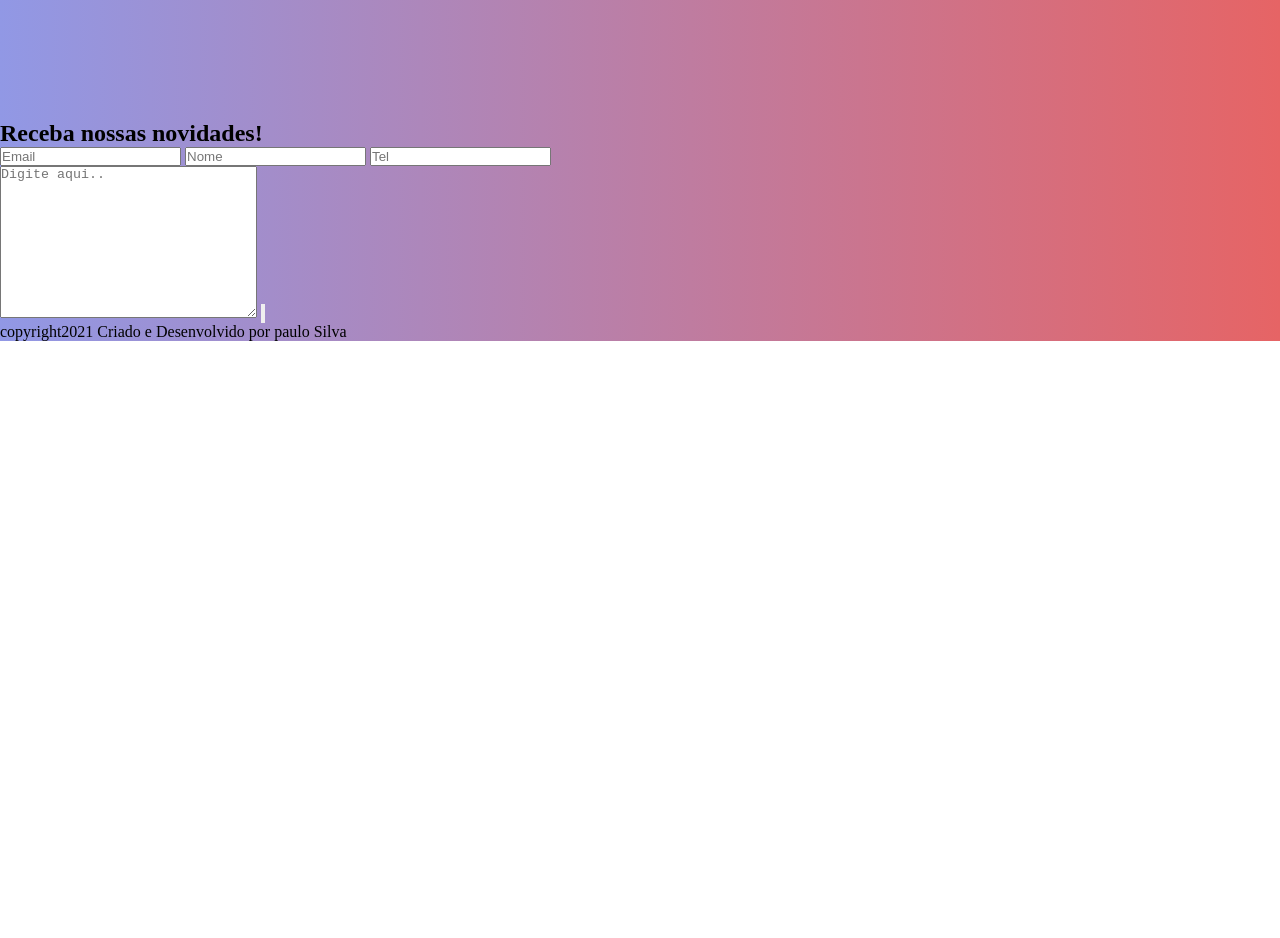
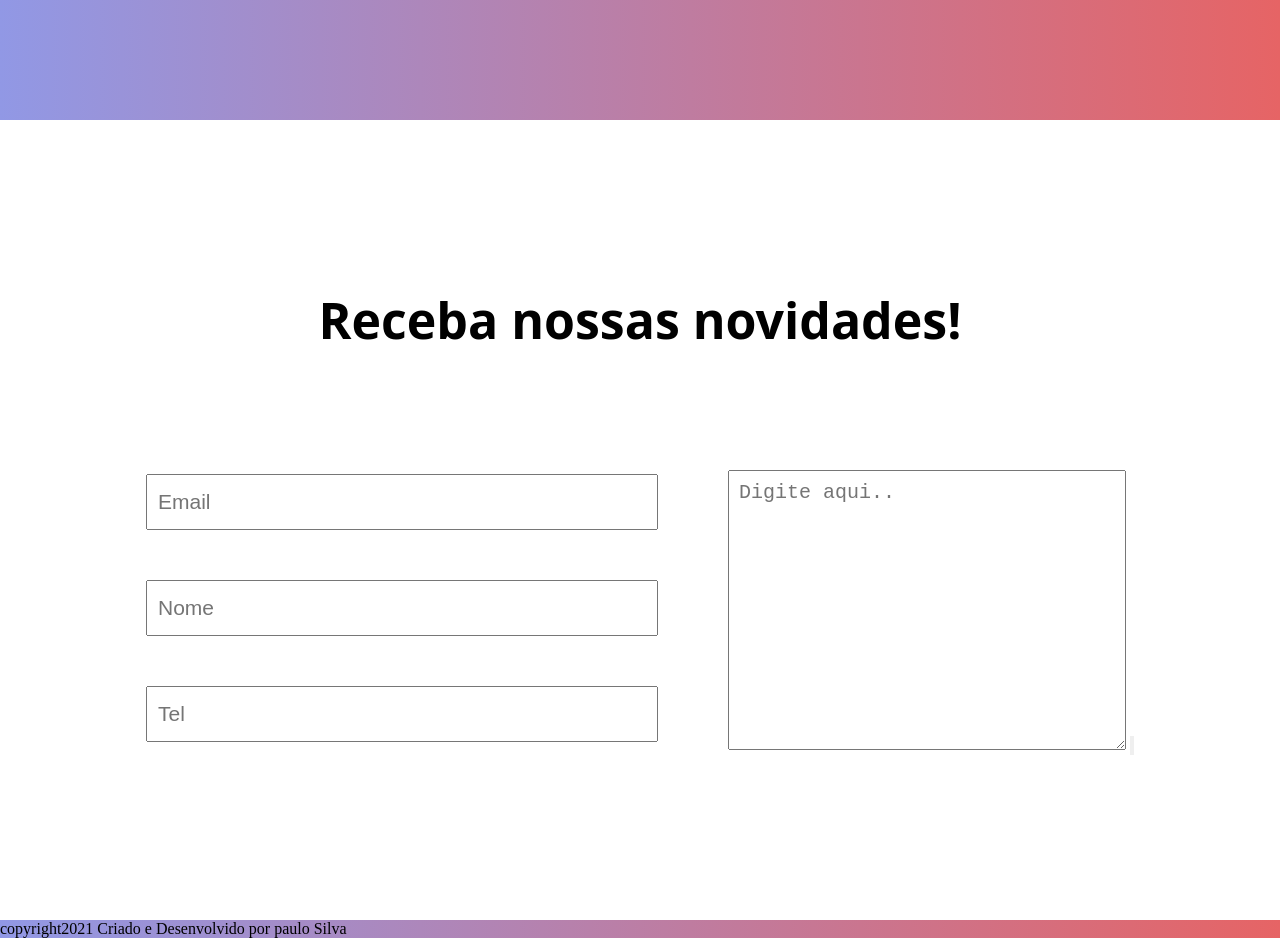
Before and after one commit to PauloHennry/E-commerMeuPet, a plain HTML site: page index.html in a window 1280 px wide. Shown: the part 2920-3858 px from the top of the page. Before the commit the page ends 3261 px from the top, so only its background shows below. Drawn offline with Linux system fonts and the light colour scheme.

Commit message:
Estilizando a parte de formulario do cliente

```diff
--- a/assets/css/style.css
+++ b/assets/css/style.css
@@ -249,3 +249,52 @@ body{
     background: #fa6800;
 }
 /*Parte de formulario*/
+.conteiner-formulario{
+    background-color: white;
+    display: flex;
+    align-items: center;
+    justify-content: center;
+    height: 100vh;
+    width: 100%;
+}
+.h2-formulario{
+    text-align: center;
+    font-size: 50px;
+    margin-bottom: 78px;
+    font-family: system-ui;
+}
+.cont-formulario{
+    display: flex;
+    flex-direction: column;
+    align-items: center;
+}
+.inputs-formulario{
+    height: 7vh;
+    width: 40vw;
+    margin: 40px 70px 10px 0px;
+    padding: 10px;
+    font-size: 21px;
+}
+.inputs-formulario:hover{
+    filter: drop-shadow(2px 4px 6px black);
+    border-radius: 15px;
+}
+.div-cont-formu{
+    display: flex;
+    justify-content: center;
+    align-items: center;
+    flex-wrap: wrap;
+    width: 100%;
+    height: auto;
+}
+.textarea-form{
+    height: 35vh;
+    font-size: 20px;
+    margin: 38px 0px 0px 0px;
+    padding: 10px;
+}
+.textarea-form:hover{
+    filter: drop-shadow(2px 4px 6px black);
+}
+.bnt-form-input{}
+.bnt-form{}
--- a/index.html
+++ b/index.html
@@ -76,16 +76,20 @@
                 </div>
             </div>
         </section>
-        <section>
-            <h2>Receba nossas novidades!</h2>
+        <section class="conteiner-formulario">
             <div>
-                <input type="text" placeholder="Email">
-                <input type="text" placeholder="Nome">
-                <input type="text" placeholder="Tel">
-            </div>
-            <div>
-                <textarea placeholder="Digite aqui.." cols="30" rows="10"></textarea>
-                <input type="button" placeholder="Enviar">
+                <h2 class="h2-formulario">Receba nossas novidades!</h2>
+                <div class="div-cont-formu">
+                    <div class="cont-formulario">
+                        <input class="inputs-formulario" type="text" placeholder="Email">
+                        <input class="inputs-formulario" type="text" placeholder="Nome">
+                        <input class="inputs-formulario" type="text" placeholder="Tel">
+                    </div>
+                    <div class="bnt-form-input">
+                        <textarea class="textarea-form" placeholder="Digite aqui.." cols="30" rows="10"></textarea>
+                        <input class="bnt-form" type="button" placeholder="Enviar">
+                    </div>
+                </div>
             </div>
         </section>
     </main>
```
